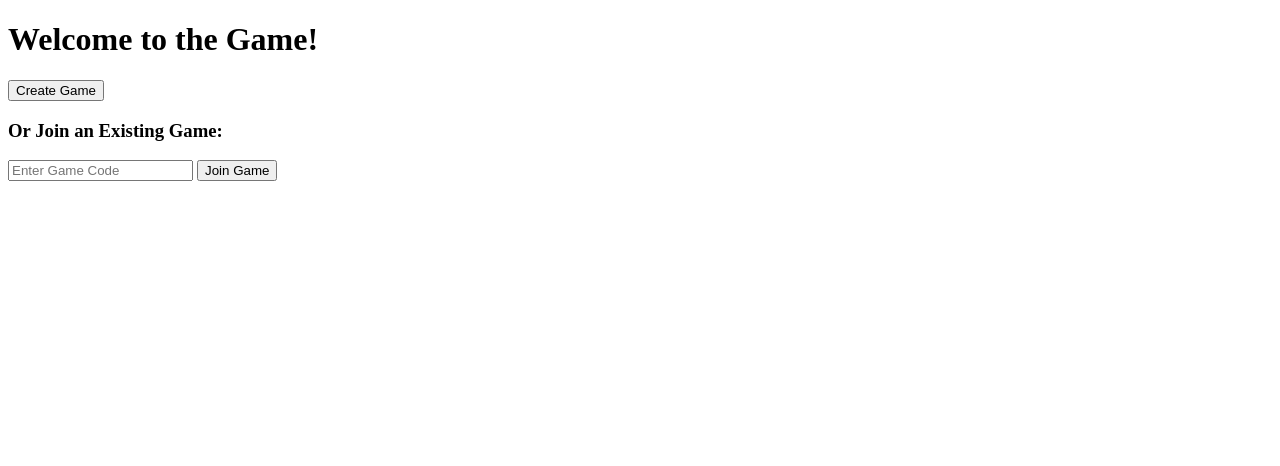
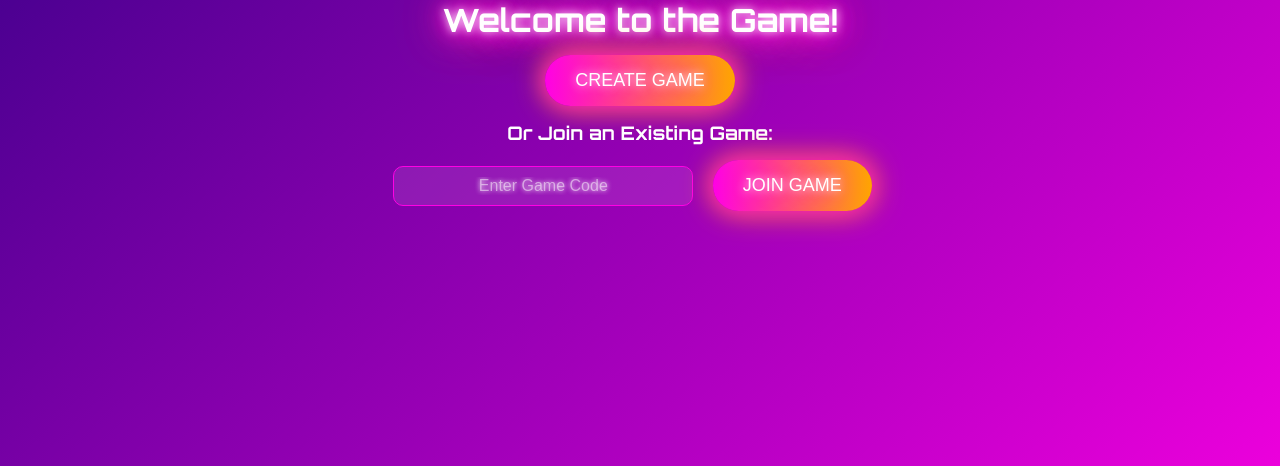
Before and after one commit to austindodig/commonfriends, a Flask app: page / in a window 1280 px wide. Shown: the top 466 px of the page. Run offline with Flask 3, Linux system fonts and the light colour scheme.

Commit message:
new file:   static/styles.css 	modified:   templates/end_game.html 	modified:   templates/gameplay.html 	modified:   templates/home.html 	modified:   templates/judge_guess.html 	modified:   templates/lobby.html 	modified:   templates/results.html 	modified:   templates/roundstart.html 	modified:   templates/setup.html

```diff
--- /dev/null
+++ b/static/styles.css
@@ -0,0 +1,118 @@
+/* styles.css */
+
+/* Global Reset */
+body, h1, h2, h3, p, ul, li, button, input {
+    margin: 0;
+    padding: 0;
+    box-sizing: border-box;
+}
+
+/* Global Styling */
+body {
+    font-family: 'Orbitron', sans-serif;
+    background: linear-gradient(135deg, #1e0035, #47008f, #ff00e5, #ffa500);
+    background-size: 400% 400%;
+    animation: neonBackground 10s ease infinite;
+    color: #ffffff;
+    text-align: center;
+}
+
+/* Neon Animation */
+@keyframes neonBackground {
+    0% { background-position: 0% 50%; }
+    50% { background-position: 100% 50%; }
+    100% { background-position: 0% 50%; }
+}
+
+/* Heading Styles */
+h1, h2 {
+    text-shadow: 0 0 10px #ffffff, 0 0 20px #ff00e5, 0 0 30px #ff00e5, 0 0 40px #ff00e5, 0 0 50px #ffa500;
+}
+
+/* List Styling */
+ul {
+    list-style-type: none;
+    padding: 20px;
+}
+
+ul li {
+    font-size: 18px;
+    padding: 10px;
+    background: rgba(255, 255, 255, 0.1);
+    border-radius: 10px;
+    margin: 10px 0;
+    text-shadow: 0 0 5px #ffffff, 0 0 10px #ffa500;
+}
+
+/* Button Styles */
+button {
+    background: linear-gradient(90deg, #ff00e5, #ffa500);
+    border: none;
+    color: #ffffff;
+    padding: 15px 30px;
+    margin: 15px;
+    font-size: 18px;
+    border-radius: 30px;
+    cursor: pointer;
+    text-transform: uppercase;
+    text-shadow: 0 0 10px #ffffff, 0 0 20px #ff00e5;
+    box-shadow: 0 0 20px #ff00e5, 0 0 30px #ffa500;
+    transition: transform 0.2s, box-shadow 0.2s;
+}
+
+button:hover {
+    transform: scale(1.1);
+    box-shadow: 0 0 40px #ff00e5, 0 0 60px #ffa500;
+}
+
+/* Input Fields */
+input[type="text"] {
+    background: rgba(255, 255, 255, 0.1);
+    border: 1px solid #ff00e5;
+    color: #ffffff;
+    padding: 10px;
+    border-radius: 10px;
+    width: 300px;
+    font-size: 16px;
+    text-align: center;
+    margin: 10px 0;
+    text-shadow: 0 0 5px #ffffff;
+}
+
+input[type="text"]::placeholder {
+    color: rgba(255, 255, 255, 0.5);
+}
+
+/* Footer (Optional) */
+footer {
+    margin-top: 30px;
+    font-size: 14px;
+    color: rgba(255, 255, 255, 0.5);
+    text-shadow: 0 0 5px #ffffff;
+}
+
+/* Mobile-Specific Adjustments */
+@media (max-width: 768px) {
+    body {
+        font-size: 14px; /* Scale down font sizes */
+        text-align: left; /* Align text for easier reading */
+    }
+
+    h1, h2 {
+        font-size: 22px; /* Reduce headings size */
+    }
+
+    ul li {
+        font-size: 16px; /* Smaller list items */
+    }
+
+    button {
+        width: 90%; /* Full-width buttons for easier tapping */
+        margin: 10px auto; /* Center buttons */
+    }
+
+    input[type="text"] {
+        width: 90%; /* Full-width input fields */
+        font-size: 14px; /* Smaller input text */
+    }
+}
--- a/templates/end_game.html
+++ b/templates/end_game.html
@@ -2,7 +2,11 @@
 <html lang="en">
 <head>
     <title>Game Over!</title>
+    <link rel="stylesheet" href="{{ url_for('static', filename='styles.css') }}">
     <script src="https://cdnjs.cloudflare.com/ajax/libs/socket.io/4.4.1/socket.io.js"></script>
+    <meta name="viewport" content="width=device-width, initial-scale=1.0">
+
+
 </head>
 <body>
     <h1>Game Over!</h1>
--- a/templates/gameplay.html
+++ b/templates/gameplay.html
@@ -3,6 +3,10 @@
 <head>
     <title>Gameplay</title>
     <script src="https://cdnjs.cloudflare.com/ajax/libs/socket.io/4.4.1/socket.io.js"></script>
+    <link rel="stylesheet" href="{{ url_for('static', filename='styles.css') }}">
+    <link href="https://fonts.googleapis.com/css2?family=Orbitron:wght@400;700&display=swap" rel="stylesheet">
+    <meta name="viewport" content="width=device-width, initial-scale=1.0">
+
 </head>
 <body>
     <h1>{{ targeted_player }}, Question: <span id="question">{{ question }}</span></h1>
--- a/templates/home.html
+++ b/templates/home.html
@@ -2,6 +2,11 @@
 <html lang="en">
 <head>
     <title>Game Home</title>
+    <link rel="stylesheet" href="{{ url_for('static', filename='styles.css') }}">
+    <link href="https://fonts.googleapis.com/css2?family=Orbitron:wght@400;700&display=swap" rel="stylesheet">
+    <meta name="viewport" content="width=device-width, initial-scale=1.0">
+
+
 </head>
 <body>
     <h1>Welcome to the Game!</h1>
--- a/templates/judge_guess.html
+++ b/templates/judge_guess.html
@@ -3,6 +3,10 @@
 <head>
     <title>Judge Guess</title>
     <script src="https://cdnjs.cloudflare.com/ajax/libs/socket.io/4.4.1/socket.io.js"></script>
+    <link rel="stylesheet" href="{{ url_for('static', filename='styles.css') }}">
+    <link href="https://fonts.googleapis.com/css2?family=Orbitron:wght@400;700&display=swap" rel="stylesheet">
+    <meta name="viewport" content="width=device-width, initial-scale=1.0">
+
 </head>
 <body>
 
--- a/templates/lobby.html
+++ b/templates/lobby.html
@@ -3,6 +3,10 @@
 <head>
     <title>Lobby</title>
     <script src="https://cdnjs.cloudflare.com/ajax/libs/socket.io/4.4.1/socket.io.js"></script>
+    <link rel="stylesheet" href="{{ url_for('static', filename='styles.css') }}">
+    <link href="https://fonts.googleapis.com/css2?family=Orbitron:wght@400;700&display=swap" rel="stylesheet">
+    <meta name="viewport" content="width=device-width, initial-scale=1.0">
+
 </head>
 <body>
     <h1>Game Lobby</h1>
--- a/templates/results.html
+++ b/templates/results.html
@@ -3,6 +3,10 @@
 <head>
     <title>Results</title>
     <script src="https://cdnjs.cloudflare.com/ajax/libs/socket.io/4.4.1/socket.io.js"></script>
+    <link rel="stylesheet" href="{{ url_for('static', filename='styles.css') }}">
+    <link href="https://fonts.googleapis.com/css2?family=Orbitron:wght@400;700&display=swap" rel="stylesheet">
+    <meta name="viewport" content="width=device-width, initial-scale=1.0">
+
 </head>
 <body>
     <h1>Round Results</h1>
--- a/templates/roundstart.html
+++ b/templates/roundstart.html
@@ -4,6 +4,10 @@
         <title>Round Start</title>
         <!-- Add the Socket.IO library -->
         <script src="https://cdnjs.cloudflare.com/ajax/libs/socket.io/4.4.1/socket.io.js"></script>
+        <link rel="stylesheet" href="{{ url_for('static', filename='styles.css') }}">
+        <link href="https://fonts.googleapis.com/css2?family=Orbitron:wght@400;700&display=swap" rel="stylesheet">
+        <meta name="viewport" content="width=device-width, initial-scale=1.0">
+
     </head>
 
 <body>
--- a/templates/setup.html
+++ b/templates/setup.html
@@ -3,6 +3,10 @@
 <head>
     <title>Setup Common Friends</title>
     <script src="https://cdnjs.cloudflare.com/ajax/libs/socket.io/4.4.1/socket.io.js"></script>
+    <link rel="stylesheet" href="{{ url_for('static', filename='styles.css') }}">
+    <link href="https://fonts.googleapis.com/css2?family=Orbitron:wght@400;700&display=swap" rel="stylesheet">
+    <meta name="viewport" content="width=device-width, initial-scale=1.0">
+
 </head>
 <body>
     <h1>Setup Common Friends</h1>
```
